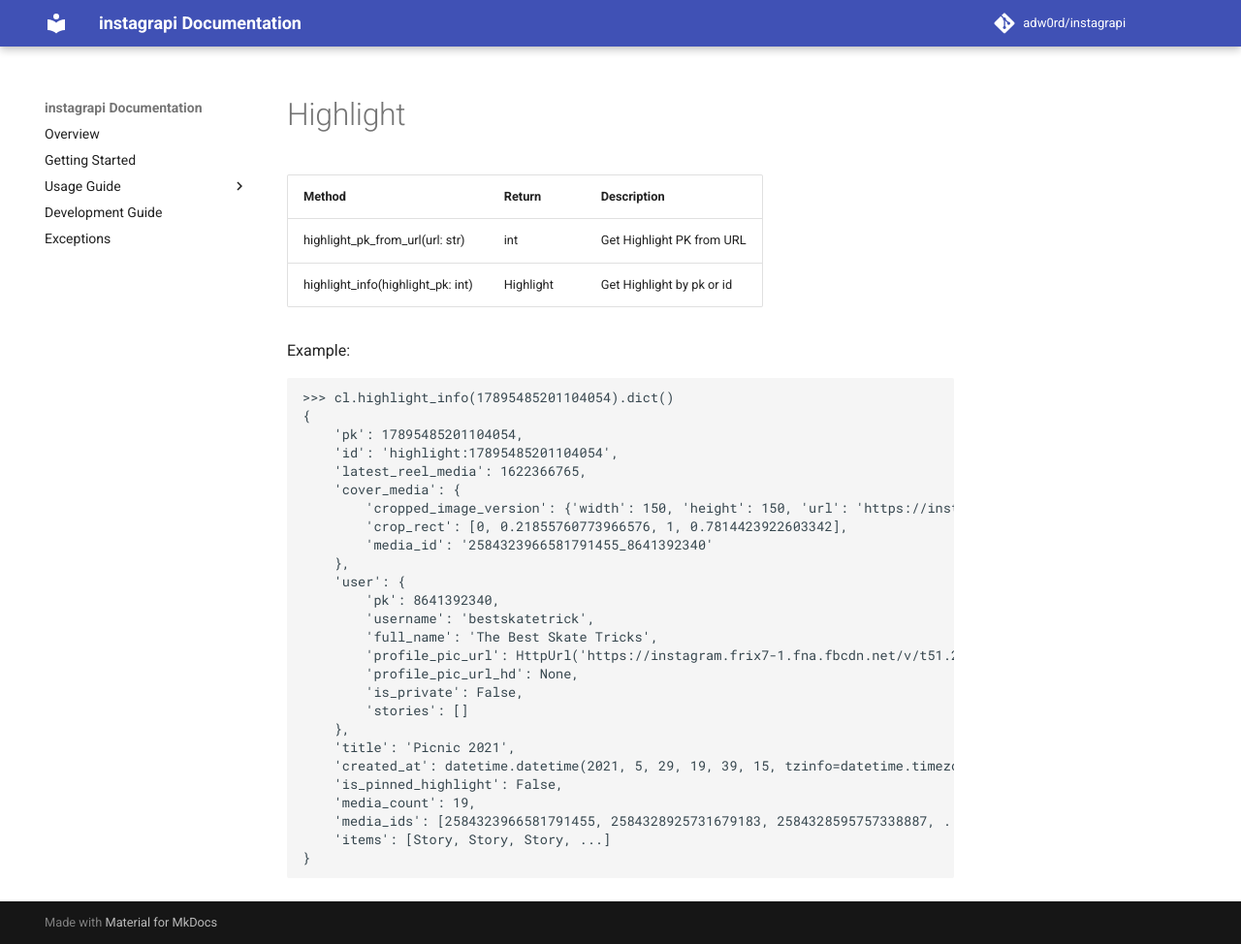
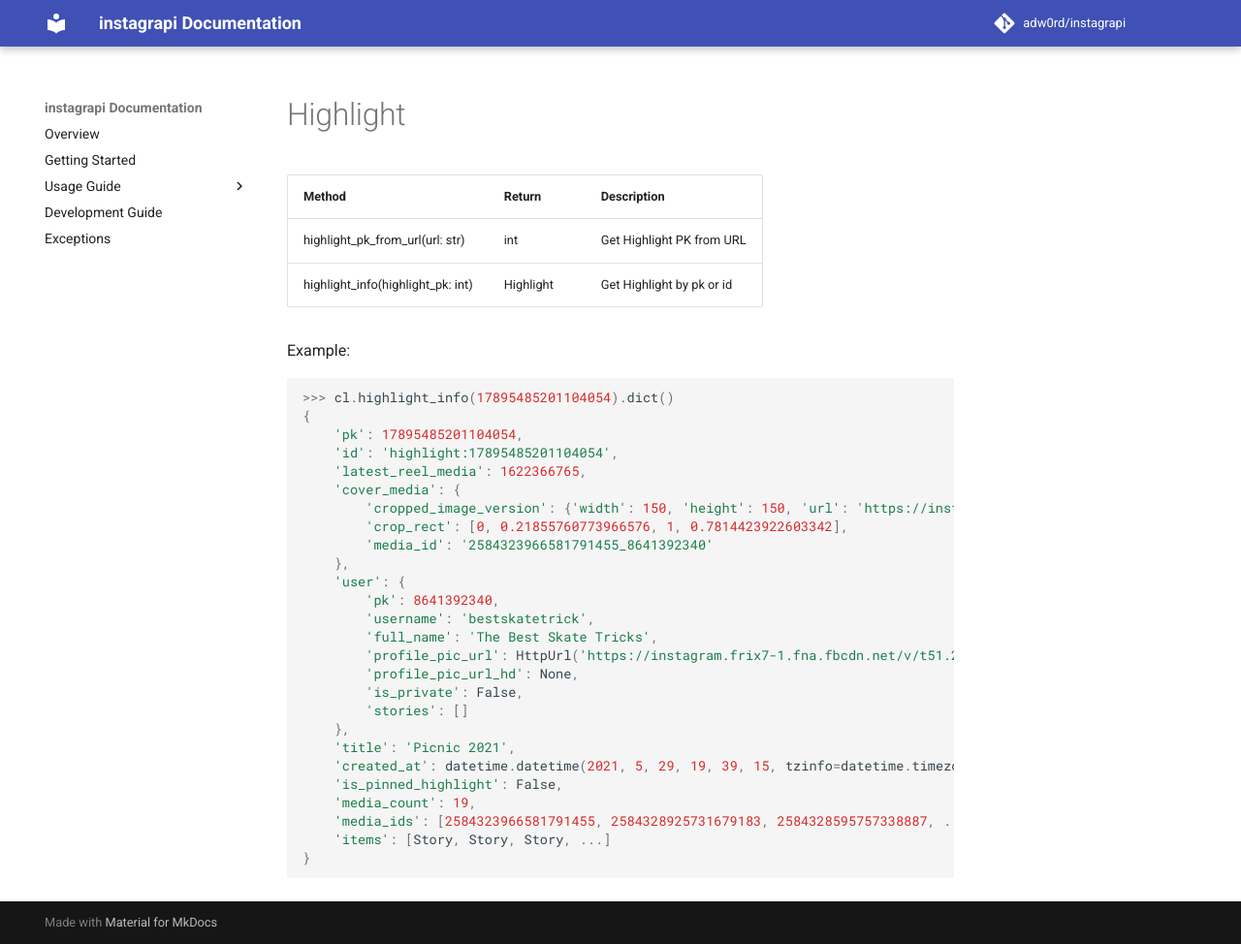
Before and after one commit to subzeroid/instagrapi, an MkDocs documentation site: the page built from docs/usage-guide/highlight.md, in a window 1280 px wide and 974 px high. Shown: the whole window at 97% size. Built offline with MkDocs 1.6.1 and Material for MkDocs 9.7.7, drawn with Linux system fonts in a browser that asks for light colours; comment, search, counter and statistics services are not loaded; the version menu is left out.

Commit message:
Highlighted examples in the docs

````diff
--- a/docs/usage-guide/highlight.md
+++ b/docs/usage-guide/highlight.md
@@ -7,7 +7,7 @@
 
 Example:
 
-```
+``` python
 >>> cl.highlight_info(17895485201104054).dict()
 {
     'pk': 17895485201104054,
````
Also changed, not shown: docs/usage-guide/location.md (+1 -1 lines), docs/usage-guide/story.md (+3 -1 lines).
